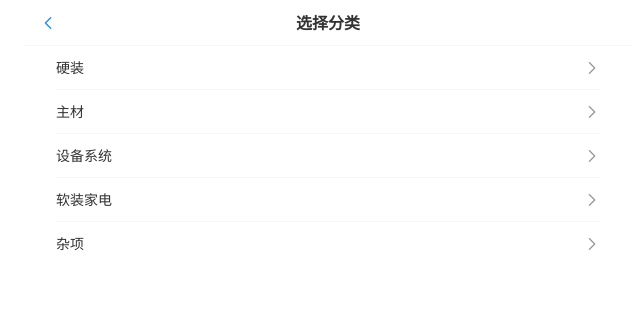
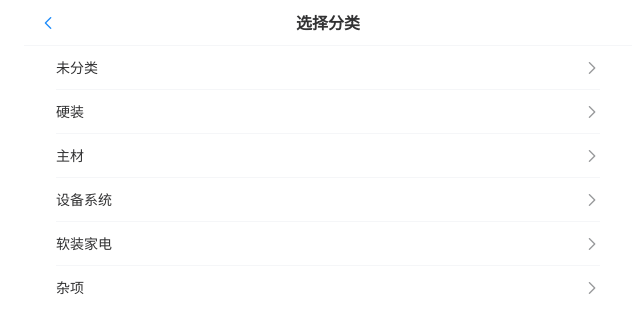
Before and after one commit to gavincode/expense-tracking, a Vue app: page /categories in a window 1280 px wide. Shown: the top 332 px of the page, without its empty margins (312-952 px from the left). Built offline with nearby package versions, Linux system fonts and the light colour scheme.

Commit message:
feat(01-03): inline two-level category picker with uncategorized default

```diff
--- a/src/data/categories.ts
+++ b/src/data/categories.ts
@@ -8,6 +8,12 @@ export interface CategoryGroup {
   name: string;
   children: CategoryChild[];
 }
+
+/** 默认兜底分类：未分类（可直接选择，无二级项）。 */
+export const UNCATEGORIZED = {
+  id: 'uncategorized',
+  name: '未分类',
+} as const;
 
 /** 用户确认的 5 组一级 + 38 项二级预设（D-06；仅阶段维度 D-07）。 */
 export const PRESET_CATEGORIES: CategoryGroup[] = [
--- a/src/pages/CategoryView.vue
+++ b/src/pages/CategoryView.vue
@@ -1,28 +1,19 @@
 <template>
   <div class="page category-page">
-    <van-nav-bar
-      :title="currentGroup ? currentGroup.name : '选择分类'"
-      left-arrow
-      @click-left="goBack"
-    />
+    <van-nav-bar title="选择分类" left-arrow @click-left="goBack" />
 
-    <van-cell-group v-if="!currentGroup" inset>
-      <van-cell
-        v-for="group in groups"
-        :key="group.id"
-        :title="group.name"
-        is-link
-        @click="currentGroup = group"
-      />
-    </van-cell-group>
-
-    <van-cell-group v-else inset>
-      <van-cell
-        v-for="child in currentGroup.children"
-        :key="child.id"
-        :title="child.name"
-        @click="pick(currentGroup, child)"
-      />
+    <van-cell-group inset>
+      <van-cell title="未分类" is-link @click="pickUncategorized" />
+      <template v-for="group in groups" :key="group.id">
+        <van-cell :title="group.name" is-link @click="toggleGroup(group.id)" />
+        <van-cell
+          v-for="child in expandedGroup === group.id ? group.children : []"
+          :key="child.id"
+          :title="child.name"
+          class="child-cell"
+          @click="pick(group, child)"
+        />
+      </template>
     </van-cell-group>
   </div>
 </template>
@@ -30,15 +21,33 @@
 <script setup lang="ts">
 import { ref } from 'vue';
 import { useRouter } from 'vue-router';
-import { PRESET_CATEGORIES, type CategoryGroup, type CategoryChild } from '../data/categories';
+import {
+  PRESET_CATEGORIES,
+  UNCATEGORIZED,
+  type CategoryGroup,
+  type CategoryChild,
+} from '../data/categories';
 import { useCategoryStore } from '../stores/category';
 
 const router = useRouter();
 const categoryStore = useCategoryStore();
 const groups = PRESET_CATEGORIES;
-const currentGroup = ref<CategoryGroup | null>(null);
+const expandedGroup = ref<string | null>(null);
 
 function goBack() {
+  router.back();
+}
+
+function toggleGroup(id: string) {
+  expandedGroup.value = expandedGroup.value === id ? null : id;
+}
+
+function pickUncategorized() {
+  categoryStore.setSelected({
+    categoryId: UNCATEGORIZED.id,
+    name: UNCATEGORIZED.name,
+    path: UNCATEGORIZED.name,
+  });
   router.back();
 }
 
@@ -56,4 +65,11 @@ function pick(group: CategoryGroup, child: CategoryChild) {
 .category-page {
   padding-top: 0;
 }
+
+.child-cell {
+  padding-left: 40px;
+  font-size: var(--font-size-md);
+  color: var(--color-text-secondary);
+  background: var(--color-primary-light);
+}
 </style>
```
